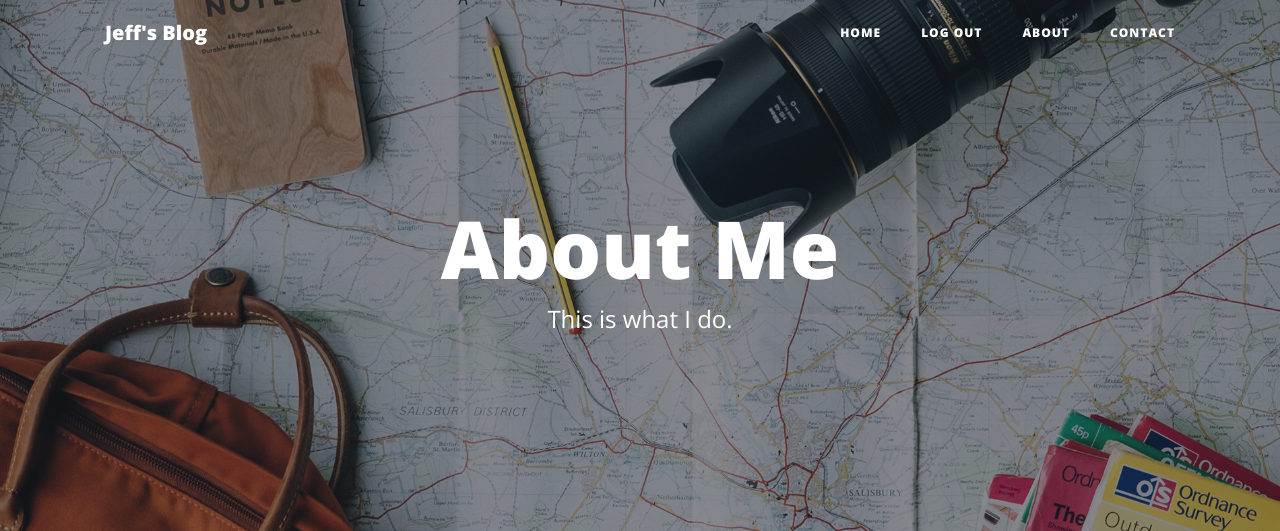
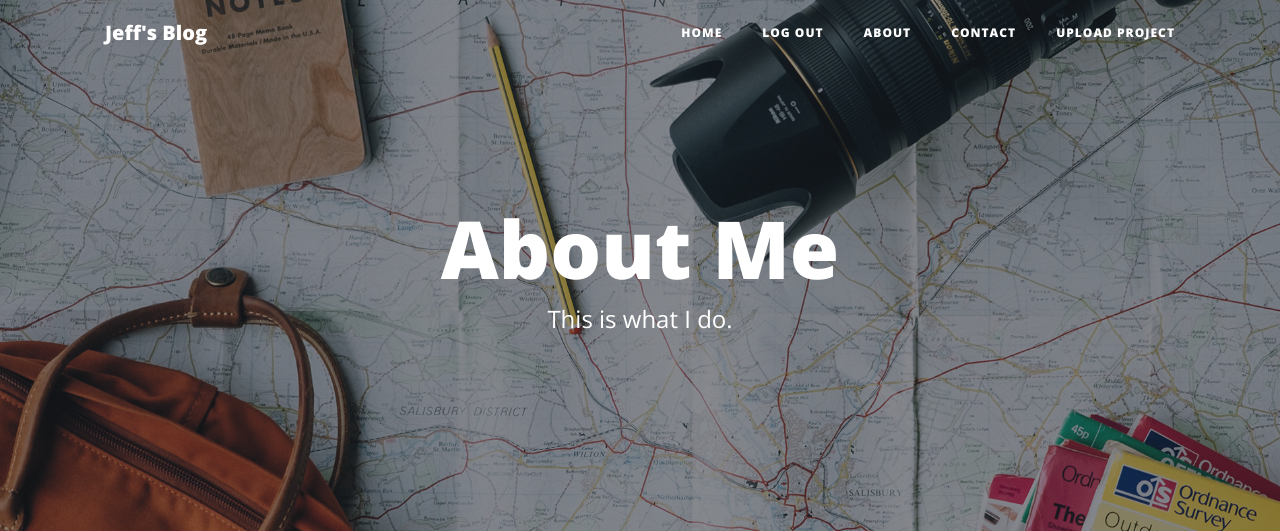
Before and after one commit to jrcookepython/Jeff-Blog, a Flask app: page /about in a window 1280 px wide. Shown: the top 531 px of the page. Run offline with Flask 2, Linux system fonts and the light colour scheme; the visitor is signed in with stand-in values (Sample User, id 1); some libraries are stand-ins or nearby versions.

Commit message:
added upload page 2

```diff
--- a/templates/header.html
+++ b/templates/header.html
@@ -45,9 +45,6 @@
           <li class="nav-item">
             <a class="nav-link" href="{{ url_for('register') }}">Register</a>
           </li>
-          <li class="nav-item">
-            <a class="nav-link" href="{{ url_for('upload') }}">Upload Project</a>
-          </li>
         {% else %}
           <li class="nav-item">
             <a class="nav-link" href="{{ url_for('logout') }}">Log Out</a>
@@ -59,6 +56,9 @@
           <li class="nav-item">
             <a class="nav-link" href="{{ url_for('contact') }}">Contact</a>
           </li>
+          <li class="nav-item">
+            <a class="nav-link" href="{{ url_for('upload') }}">Upload Project</a>
+          </li>
         </ul>
       </div>
     </div>
```
